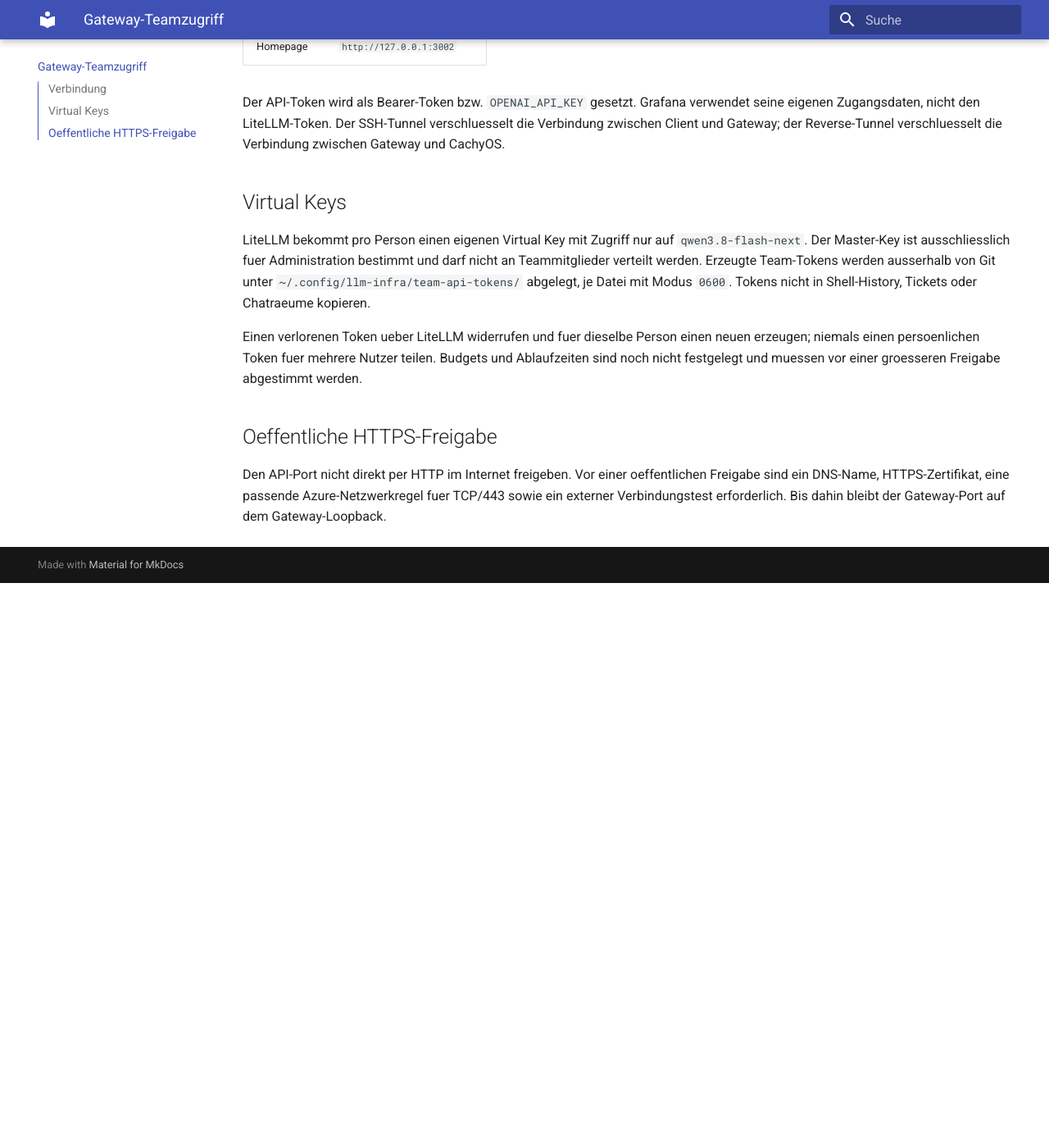
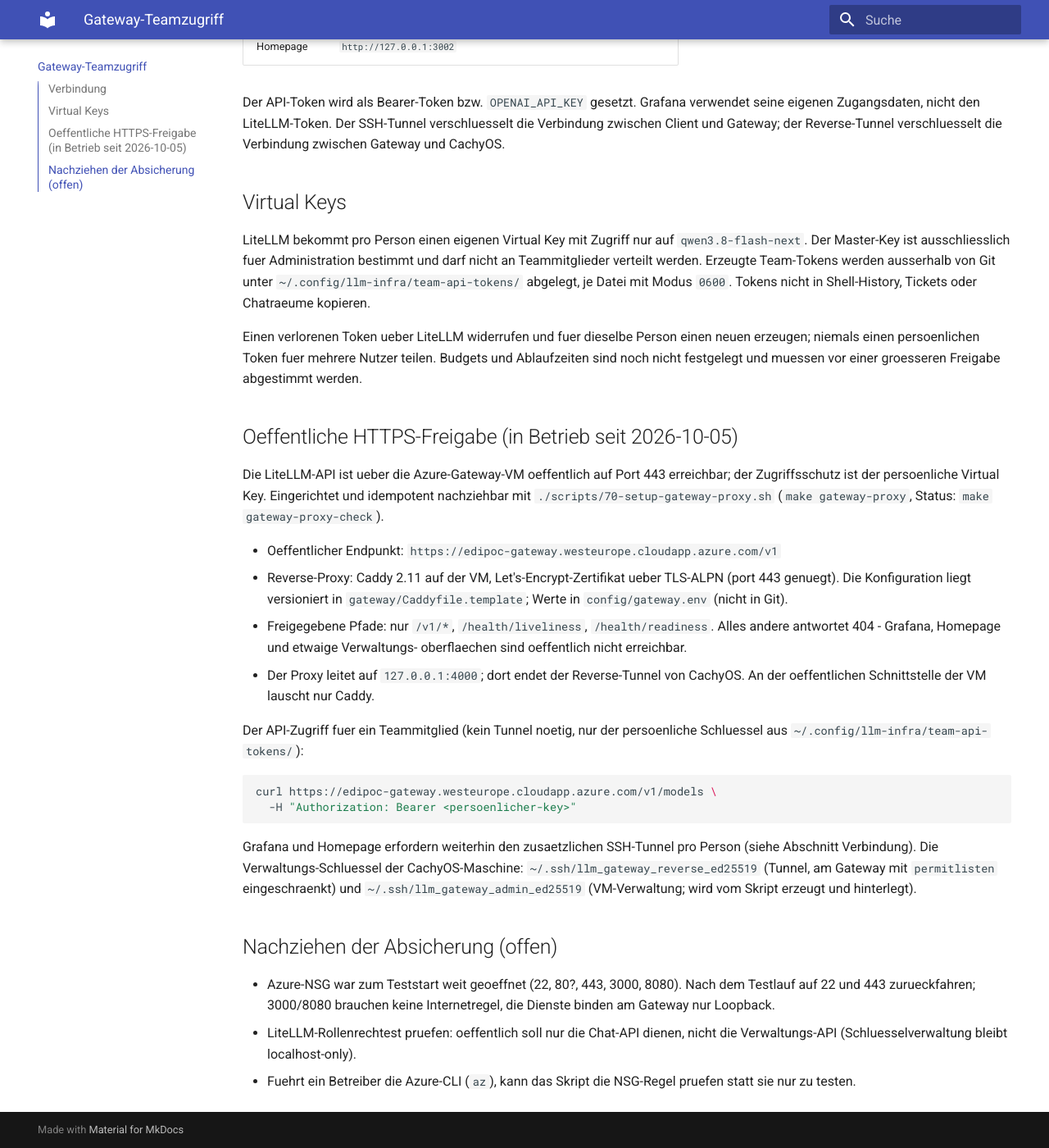
Before and after one commit to thomasdenk79-cyber/llm-infra-setup, an MkDocs documentation site: the page built from docs/gateway-access.md, in a window 1280 px wide and 1400 px high, scrolled down 766 px. Shown: the whole window at 82% size. Built offline with MkDocs 1.6.1 and Material for MkDocs 9.7.7, drawn with Linux system fonts in a browser that asks for light colours; before the commit the page ends 1477 px from its top, so only the background shows below that; some of the changed text lies outside the part shown.

Commit message:
feat: expose LiteLLM api via public 443 caddy proxy on azure gateway
- scripts/70-setup-gateway-proxy.sh: installs Caddy on the gateway VM,
  serves only /v1 + health paths, Let's Encrypt via TLS-ALPN, falls back
  to tls internal while NSG 443 is closed; --check and --dry-run modes
- gateway/Caddyfile.template and config/gateway.env.example are versioned;
  real values stay out of git
- dedicated admin ssh key for the CachyOS box, authorized_keys only appended
- gateway host key verified against the verified ED25519 fingerprint
- docs: gateway-access, status, HANDOFF, CHANGELOG updated

````diff
--- a/docs/HANDOFF.md
+++ b/docs/HANDOFF.md
@@ -89,9 +89,12 @@
    Rechten ( png/pdf ) und ZFS-Snapshot braucht Berechtigung - loesen.
 4. Eigenes Seccomp-Profil statt `unconfined` fuer den Inferenz-Container.
 5. Komodo erst mit echten Zugangsdaten aktivieren (`make komodo`).
-6. Gateway-Teamzugang laeuft: Reverse-Tunnel und fuenf persoenliche
-   LiteLLM-Virtual-Keys sind aktiv. Oeffentliche HTTPS-Freigabe erst nach
-   DNS-/Zertifikats- und Azure-NSG-Klaerung (`docs/gateway-access.md`).
+6. Gateway-Teamzugang laeuft: Reverse-Tunnel, fuenf persoenliche
+   LiteLLM-Virtual-Keys und seit 2026-10-05 der oeffentliche HTTPS-Zugang
+   auf Port 443 (Caddy, nur `/v1`, Let's Encrypt) ueber
+   `scripts/70-setup-gateway-proxy.sh`. Offen: NSG vom Testzustand
+   (22/80?/443/3000/8080 offen) auf 22 und 443 zurueckfahren,
+   LiteLLM-Rollenrechte pruefen (`docs/gateway-access.md`).
    Der konkrete Arbeitsauftrag fuer den lokalen Qwen-Agenten liegt in
    `gateway_qwen_agent_prompt.md`; vor Fortsetzung Live-Stand und Worktree pruefen.
  7. spaeter: zweites Modell, Azure-Fallback, KVM - siehe `AGENTS.md`.
@@ -835,3 +838,14 @@
 ## Notiz 2026-10-04T19:04:25+02:00
 
 vor sicherem Watchdog-Fix und Penny-Neustart
+
+## Notiz 2026-10-05T13:05:00+02:00 – Oeffentliches 443 auf dem Gateway
+
+Caddy auf der Azure-VM eingerichtet (`scripts/70-setup-gateway-proxy.sh`,
+Vorlage `gateway/Caddyfile.template`, Werte `config/gateway.env`). Nur
+LiteLLM unter `/v1` oeffentlich, Let's-Encrypt-Zertifikat ueber
+`edipoc-gateway.westeurope.cloudapp.azure.com`; Grafana/Homepage bleiben
+SSH-Tunnel-pflichtig. CachyOS hat zusaetzlich einen Verwaltungs-Schluessel
+`~/.ssh/llm_gateway_admin_ed25519`. Getestet: 200/401/404 und Token-Zugriff
+auf `qwen3.8-flash-next`. NSG ist bewusst im Testzustand weit offen -
+Rueckfahrt auf 22/443 nach Testende ist offen (Punkt 6).
--- a/docs/gateway-access.md
+++ b/docs/gateway-access.md
@@ -9,10 +9,10 @@
 Der verifizierte SSH-Host-Key-Fingerprint (ED25519) lautet
 `SHA256:rDkL6da/9HUzecqAq5JS0TB1lhQh8F3fKsdA85AbjGo`.
 
-Bis ein DNS-Name und ein vertrauenswuerdiger HTTPS-Endpunkt eingerichtet sind,
-bleibt der API-Zugriff absichtlich auf SSH-Portweiterleitung beschraenkt. Jeder
-Nutzer braucht dafuer einen eigenen SSH-Zugang zum Gateway und einen eigenen
-LiteLLM-Virtual-Key:
+Die LiteLLM-API ist zusaetzlich oeffentlich ueber HTTPS/443 freigegeben
+(unten, Abschnitt Oeffentliche HTTPS-Freigabe); dafuer genuegt der
+persoenliche Virtual Key. Fuer Grafana und Homepage bleibt jeder Nutzer auf
+einen eigenen SSH-Zugang zum Gateway angewiesen:
 
 ```bash
 ssh -i "$HOME\.ssh\id_rsa" -N `
@@ -26,7 +26,7 @@
 
 | Dienst | Adresse auf dem Client |
 |---|---|
-| LiteLLM API | `http://127.0.0.1:4000/v1` |
+| LiteLLM API | `http://127.0.0.1:4000/v1` (alternativ oeffentlich ueber HTTPS/443) |
 | Grafana | `http://127.0.0.1:3000` |
 | Homepage | `http://127.0.0.1:3002` |
 
@@ -49,9 +49,43 @@
 Budgets und Ablaufzeiten sind noch nicht festgelegt und muessen vor einer
 groesseren Freigabe abgestimmt werden.
 
-## Oeffentliche HTTPS-Freigabe
+## Oeffentliche HTTPS-Freigabe (in Betrieb seit 2026-10-05)
 
-Den API-Port nicht direkt per HTTP im Internet freigeben. Vor einer
-oeffentlichen Freigabe sind ein DNS-Name, HTTPS-Zertifikat, eine passende
-Azure-Netzwerkregel fuer TCP/443 sowie ein externer Verbindungstest
-erforderlich. Bis dahin bleibt der Gateway-Port auf dem Gateway-Loopback.
+Die LiteLLM-API ist ueber die Azure-Gateway-VM oeffentlich auf Port 443
+erreichbar; der Zugriffsschutz ist der persoenliche Virtual Key. Eingerichtet
+und idempotent nachziehbar mit `./scripts/70-setup-gateway-proxy.sh`
+(`make gateway-proxy`, Status: `make gateway-proxy-check`).
+
+* Oeffentlicher Endpunkt: `https://edipoc-gateway.westeurope.cloudapp.azure.com/v1`
+* Reverse-Proxy: Caddy 2.11 auf der VM, Let's-Encrypt-Zertifikat ueber
+  TLS-ALPN (port 443 genuegt). Die Konfiguration liegt versioniert in
+  `gateway/Caddyfile.template`; Werte in `config/gateway.env` (nicht in Git).
+* Freigegebene Pfade: nur `/v1/*`, `/health/liveliness`, `/health/readiness`.
+  Alles andere antwortet 404 - Grafana, Homepage und etwaige Verwaltungs-
+  oberflaechen sind oeffentlich nicht erreichbar.
+* Der Proxy leitet auf `127.0.0.1:4000`; dort endet der Reverse-Tunnel von
+  CachyOS. An der oeffentlichen Schnittstelle der VM lauscht nur Caddy.
+
+Der API-Zugriff fuer ein Teammitglied (kein Tunnel noetig, nur der persoenliche
+Schluessel aus `~/.config/llm-infra/team-api-tokens/`):
+
+```bash
+curl https://edipoc-gateway.westeurope.cloudapp.azure.com/v1/models \
+  -H "Authorization: Bearer <persoenlicher-key>"
+```
+
+Grafana und Homepage erfordern weiterhin den zusaetzlichen SSH-Tunnel pro
+Person (siehe Abschnitt Verbindung). Die Verwaltungs-Schluessel der
+CachyOS-Maschine: `~/.ssh/llm_gateway_reverse_ed25519` (Tunnel, am Gateway mit
+`permitlisten` eingeschraenkt) und `~/.ssh/llm_gateway_admin_ed25519`
+(VM-Verwaltung; wird vom Skript erzeugt und hinterlegt).
+
+## Nachziehen der Absicherung (offen)
+
+* Azure-NSG war zum Teststart weit geoeffnet (22, 80?, 443, 3000, 8080). Nach
+  dem Testlauf auf 22 und 443 zurueckfahren; 3000/8080 brauchen keine
+  Internetregel, die Dienste binden am Gateway nur Loopback.
+* LiteLLM-Rollenrechtest pruefen: oeffentlich soll nur die Chat-API dienen,
+  nicht die Verwaltungs-API (Schluesselverwaltung bleibt localhost-only).
+* Fuehrt ein Betreiber die Azure-CLI (`az`), kann das Skript die NSG-Regel
+  pruefen statt sie nur zu testen.
````
Also changed, not shown: AGENTS.md (+1 -0 lines), CHANGELOG.md (+24 -0 lines), docs/status.md (+6 -3 lines), 4 other files.
